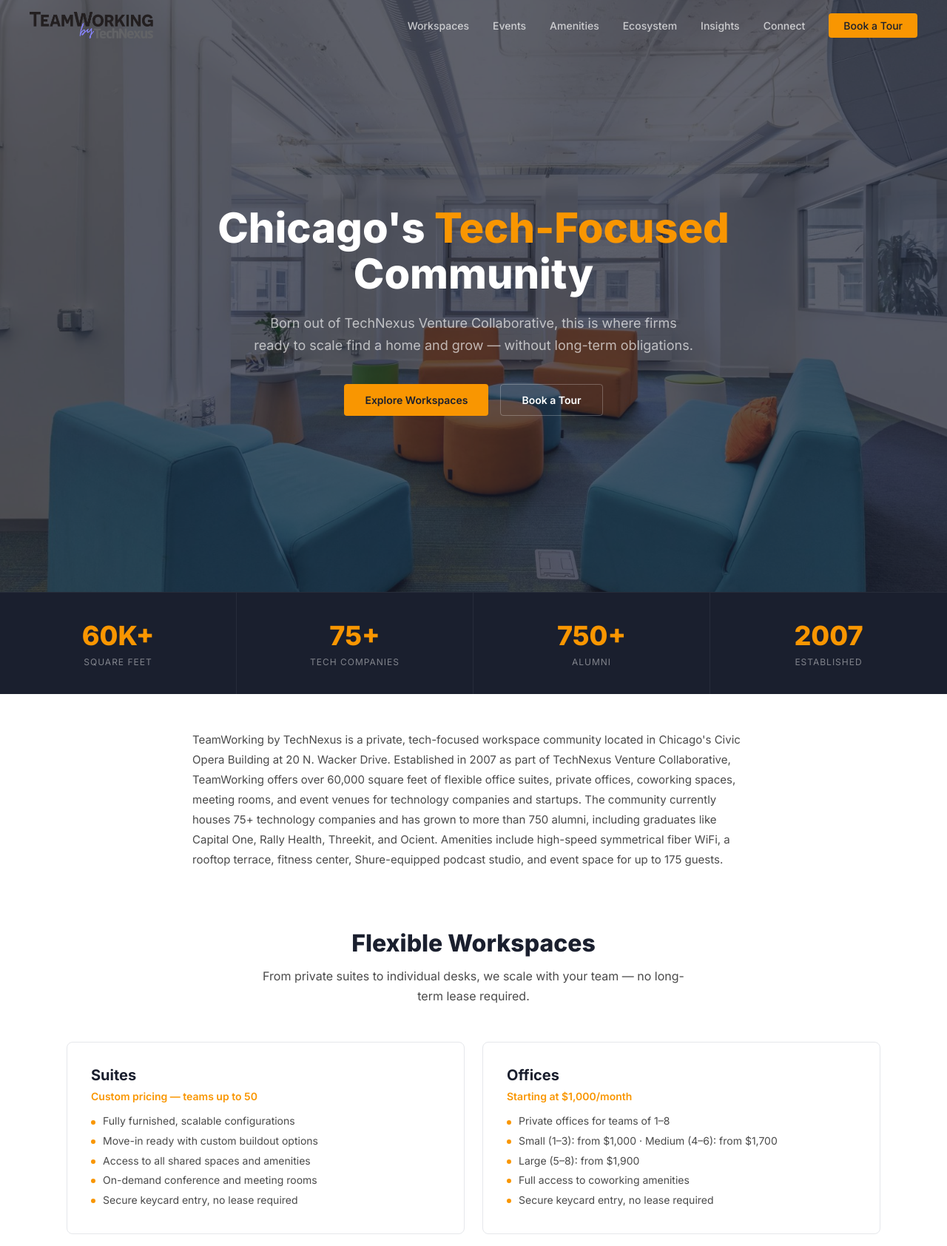
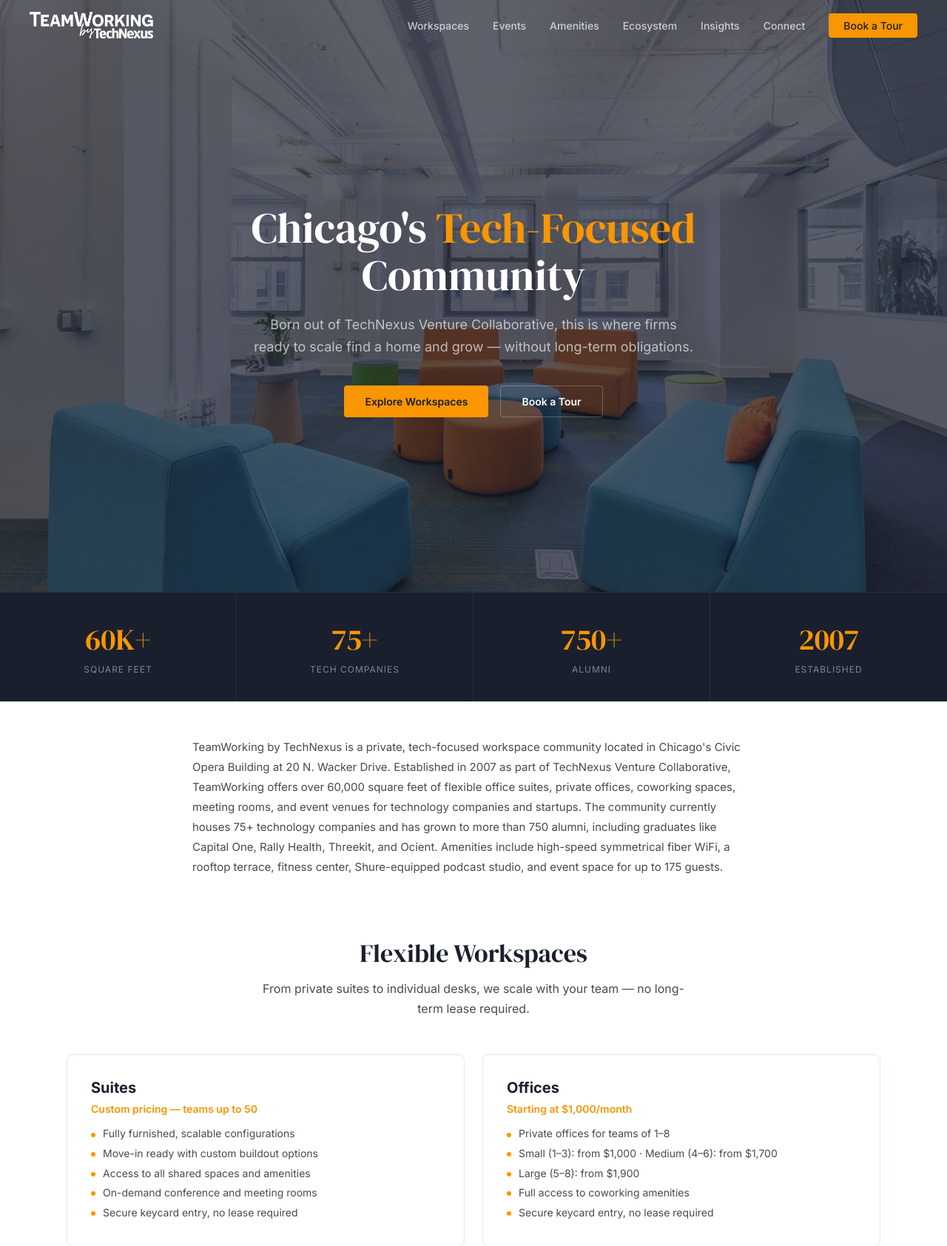
Before and after one commit to sakimaterry/teamworking-site, a Flask app: page / in a window 1280 px wide. Shown: the top 1684 px of the page at 74% size. Run offline with Flask 3, Linux system fonts and the light colour scheme; data that the repository does not hold is empty; some libraries are stand-ins or nearby versions.

Commit message:
Style guide: DM Serif Display headlines + white nav logo on dark (templates/home.html)

```diff
--- a/templates/home.html
+++ b/templates/home.html
@@ -13,7 +13,7 @@
 <meta property="og:type" content="website">
 <meta name="twitter:card" content="summary_large_image">
 <link rel="preconnect" href="https://fonts.googleapis.com">
-<link href="https://fonts.googleapis.com/css2?family=Inter:wght@400;500;600;700;800&display=swap" rel="stylesheet">
+<link href="https://fonts.googleapis.com/css2?family=DM+Serif+Display:ital@0;1&family=Inter:wght@400;500;600;700;800&display=swap" rel="stylesheet">
 <style>
 :root {
   --dark: #1a1f2e;
@@ -36,7 +36,7 @@ img{max-width:100%;display:block;}
 /* Nav */
 .nav{position:fixed;top:0;left:0;right:0;z-index:100;padding:16px 40px;display:flex;align-items:center;justify-content:space-between;transition:0.3s;}
 .nav.scrolled{background:rgba(26,31,46,0.97);backdrop-filter:blur(12px);box-shadow:0 2px 20px rgba(0,0,0,0.15);}
-.nav-logo img{height:36px;}
+.nav-logo img{height:36px;filter:brightness(0) invert(1);}
 .nav-links{display:flex;align-items:center;gap:32px;}
 .nav-links a{color:rgba(255,255,255,0.7);font-size:14px;font-weight:500;transition:0.2s;}
 .nav-links a:hover{color:#fff;}
@@ -49,7 +49,7 @@ img{max-width:100%;display:block;}
 .hero-slide{position:absolute;inset:0;background-size:cover;background-position:center;opacity:0;transition:opacity 1.6s ease-in-out;}
 .hero-slide.active{opacity:0.30;}
 .hero-content{position:relative;z-index:1;max-width:800px;}
-.hero h1{font-size:clamp(36px,5vw,56px);font-weight:800;color:#fff;line-height:1.1;margin-bottom:20px;}
+.hero h1{font-family:'DM Serif Display',Georgia,serif;font-size:clamp(38px,5vw,58px);font-weight:400;color:#fff;line-height:1.1;margin-bottom:20px;}
 .hero h1 span{color:var(--orange);}
 .hero p{font-size:18px;line-height:1.7;color:rgba(255,255,255,0.65);margin-bottom:36px;max-width:600px;margin-left:auto;margin-right:auto;}
 .hero-actions{display:flex;gap:16px;justify-content:center;flex-wrap:wrap;}
@@ -63,7 +63,7 @@ img{max-width:100%;display:block;}
 .stats-bar{display:grid;grid-template-columns:repeat(4,1fr);background:var(--dark);border-top:1px solid rgba(255,255,255,0.06);}
 .stat{text-align:center;padding:36px 20px;border-right:1px solid rgba(255,255,255,0.06);}
 .stat:last-child{border-right:none;}
-.stat .num{font-size:36px;font-weight:800;color:var(--orange);}
+.stat .num{font-family:'DM Serif Display',Georgia,serif;font-size:40px;font-weight:400;color:var(--orange);}
 .stat .label{font-size:12px;color:rgba(255,255,255,0.45);text-transform:uppercase;letter-spacing:1px;margin-top:6px;}
 
 /* Sections */
@@ -71,7 +71,7 @@ img{max-width:100%;display:block;}
 .section-alt{background:var(--bg-alt);}
 .container{max-width:1100px;margin:0 auto;}
 .section-header{text-align:center;margin-bottom:48px;}
-.section-header h2{font-size:32px;font-weight:800;margin-bottom:12px;}
+.section-header h2{font-family:'DM Serif Display',Georgia,serif;font-size:34px;font-weight:400;margin-bottom:12px;}
 .section-header p{font-size:16px;color:var(--text-body);max-width:600px;margin:0 auto;line-height:1.7;}
 
 /* Workspaces grid */
```
